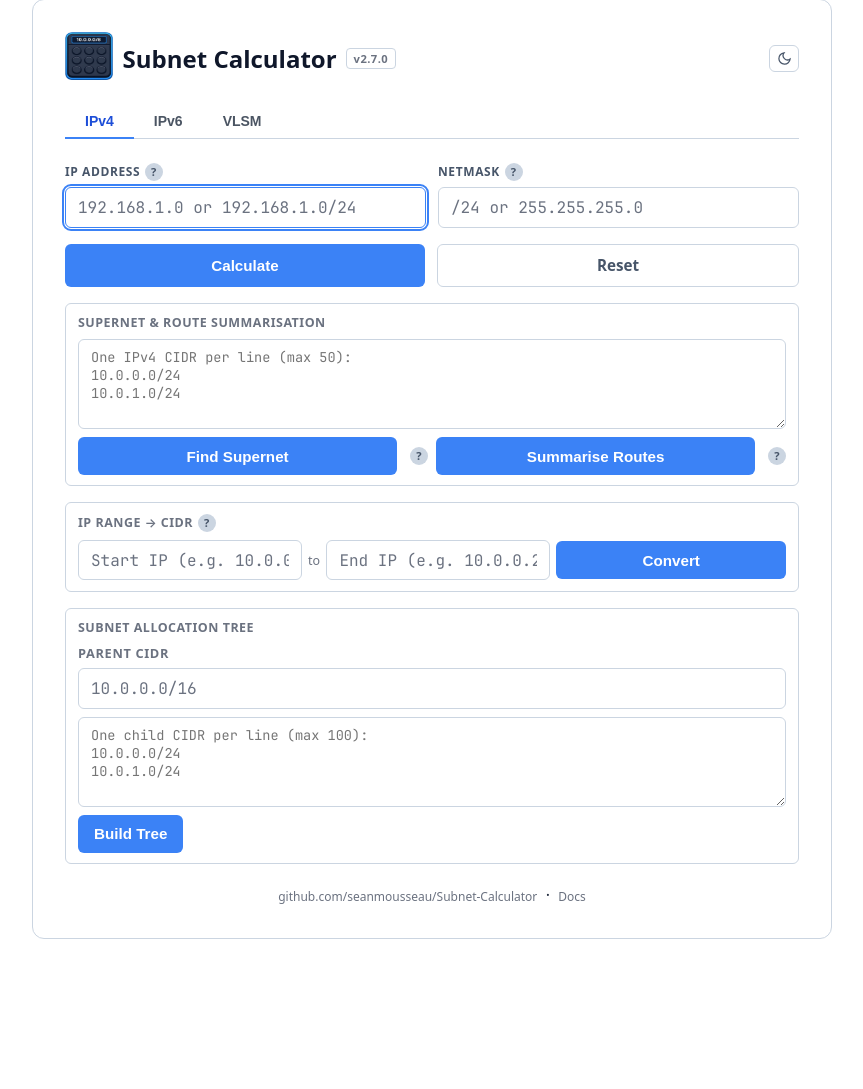
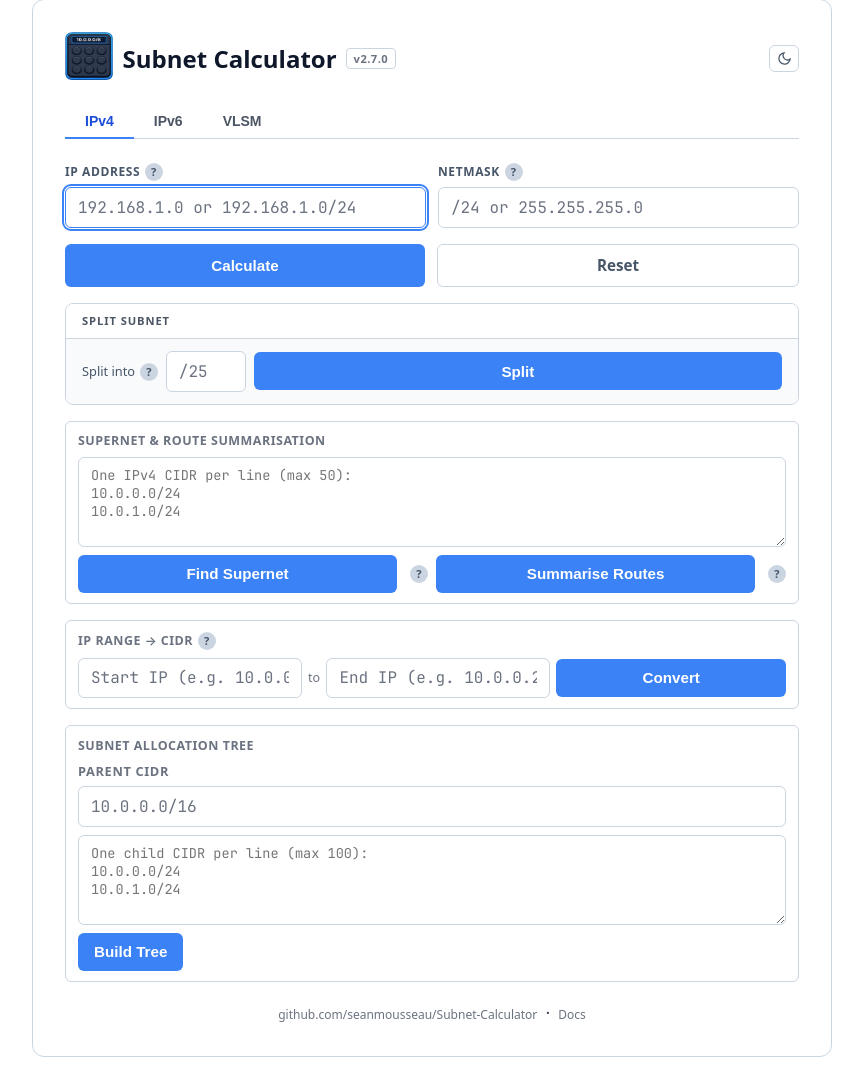
Before and after one commit to seanmousseau/Subnet-Calculator, a PHP site: page /32/Subnet-Calculator/index.php in a window 1280 px wide. Shown: the part 33-1122 px from the top of the page, without its empty margins (208-1071 px from the left). Before the commit the page ends 972 px from the top, so only its background shows below. Run offline with PHP 8.4, Linux system fonts and the light colour scheme.

Commit message:
refactor: move IPv4 sub-tools into tool-drawer
Split Subnet, Supernet, Range→CIDR, and Subnet Tree panels have been
moved out of the IPv4 panel's block flow and into a .tool-toolbar /
.tool-drawer structure. The toolbar is always rendered (not conditional
on \$result); PHP computes \$open_tool_ipv4 after a sub-tool POST so JS
can auto-reopen the correct panel. No-JS fallback: drawer panels remain
visible in block flow; .js-enabled converts the drawer to a slide-in.

Co-Authored-By: Claude Sonnet 4.6 <noreply@anthropic.com>

```diff
--- a/Subnet-Calculator/templates/layout.php
+++ b/Subnet-Calculator/templates/layout.php
@@ -215,6 +215,29 @@ if ($i < 3) {
                 <button type="button" class="share-copy" data-copy="<?= htmlspecialchars($share_url) ?>">Copy</button>
             </div>
             <?php endif; ?>
+        <?php endif; ?>
+
+        <?php
+        $open_tool_ipv4 = null;
+        if ($split_result !== null || $split_error !== null) { $open_tool_ipv4 = 'split'; }
+        elseif ($supernet_result !== null || $supernet_error !== null) { $open_tool_ipv4 = 'supernet'; }
+        elseif ($range_result !== null || $range_error !== null) { $open_tool_ipv4 = 'range'; }
+        elseif ($tree_result !== null || $tree_error !== null) { $open_tool_ipv4 = 'tree'; }
+        ?>
+        <div class="tool-toolbar"<?= $open_tool_ipv4 ? ' data-open-tool="' . $open_tool_ipv4 . '"' : '' ?>>
+            <button type="button" class="tool-trigger" data-tool="split" aria-expanded="false">Split Subnet</button>
+            <button type="button" class="tool-trigger" data-tool="supernet" aria-expanded="false">Supernet</button>
+            <button type="button" class="tool-trigger" data-tool="range" aria-expanded="false">Range&rarr;CIDR</button>
+            <button type="button" class="tool-trigger" data-tool="tree" aria-expanded="false">Subnet Tree</button>
+        </div>
+
+        <div class="tool-drawer" role="dialog" aria-modal="true" aria-labelledby="drawer-title-ipv4">
+            <div class="tool-drawer-header">
+                <span class="tool-drawer-title" id="drawer-title-ipv4">Tool</span>
+                <button type="button" class="tool-drawer-close" aria-label="Close">&times;</button>
+            </div>
+
+            <div class="tool-panel" data-tool="split">
                 <div class="splitter">
                     <div class="splitter-title">Split Subnet</div>
                     <form method="post" class="splitter-form">
@@ -250,9 +273,9 @@ if ($i < 3) {
                         </div>
                     <?php endif; ?>
                 </div>
-        <?php endif; ?>
+            </div>
 
-        <!-- Supernet / Route Summarisation Tool -->
+            <div class="tool-panel" data-tool="supernet">
                 <div class="overlap-panel">
                     <div class="overlap-title">Supernet &amp; Route Summarisation</div>
                     <form method="post" novalidate>
@@ -290,8 +313,9 @@ if ($i < 3) {
                         <?php endif; ?>
                     <?php endif; ?>
                 </div>
+            </div>
 
-        <!-- Range → CIDR Panel -->
+            <div class="tool-panel" data-tool="range">
                 <div class="overlap-panel">
                     <div class="overlap-title">IP Range &rarr; CIDR<?= help_bubble('range-cidr', 'Enter a start and end IPv4 address to get the minimal set of CIDR blocks that exactly covers that range using the greedy largest-aligned-block algorithm.') ?></div>
                     <form method="post" novalidate>
@@ -328,8 +352,9 @@ if ($i < 3) {
                         </div>
                     <?php endif; ?>
                 </div>
+            </div>
 
-        <!-- Subnet Allocation Tree View -->
+            <div class="tool-panel" data-tool="tree">
                 <div class="overlap-panel">
                     <div class="overlap-title">Subnet Allocation Tree</div>
                     <form method="post" novalidate>
@@ -382,6 +407,8 @@ if ($i < 3) {
                             ?>
                         </div>
                     <?php endif; ?>
+                </div>
+            </div>
         </div>
     </div>
 
```
Lines whose indentation alone changed are shown as unchanged.
